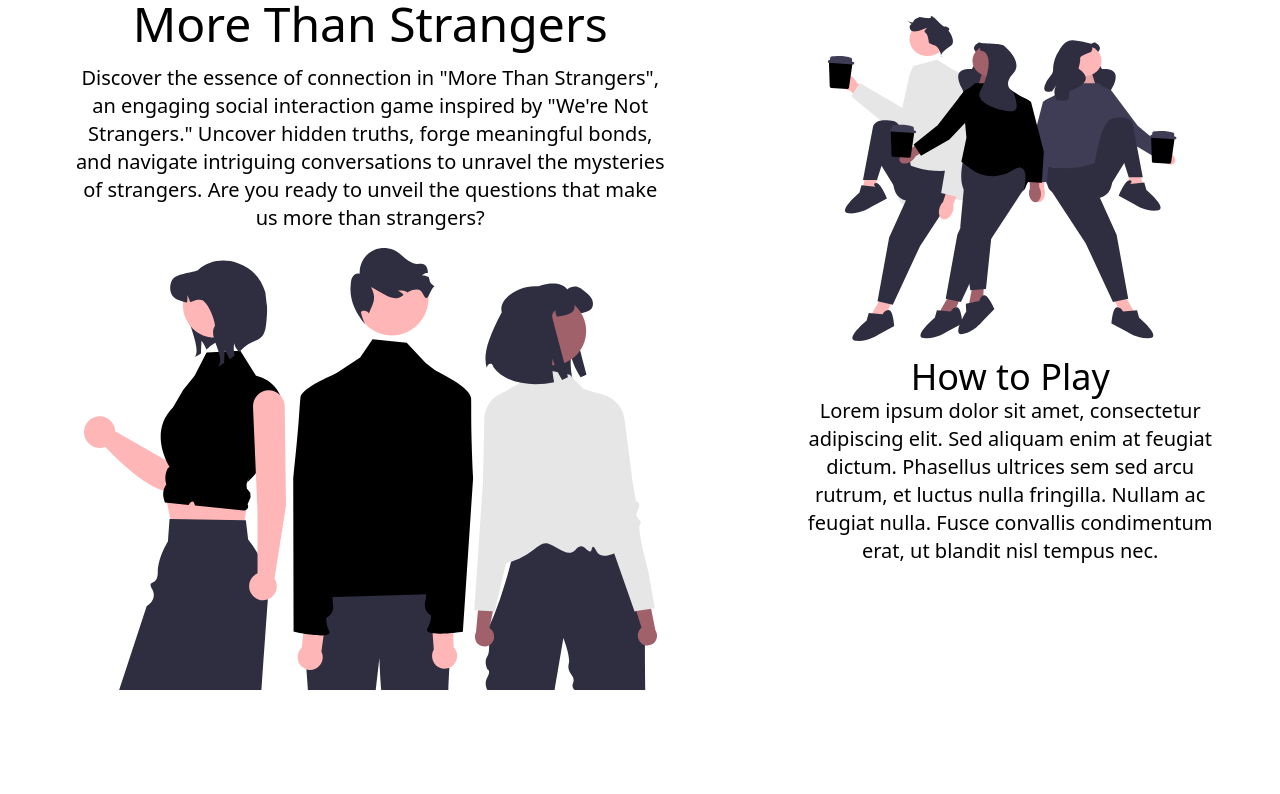
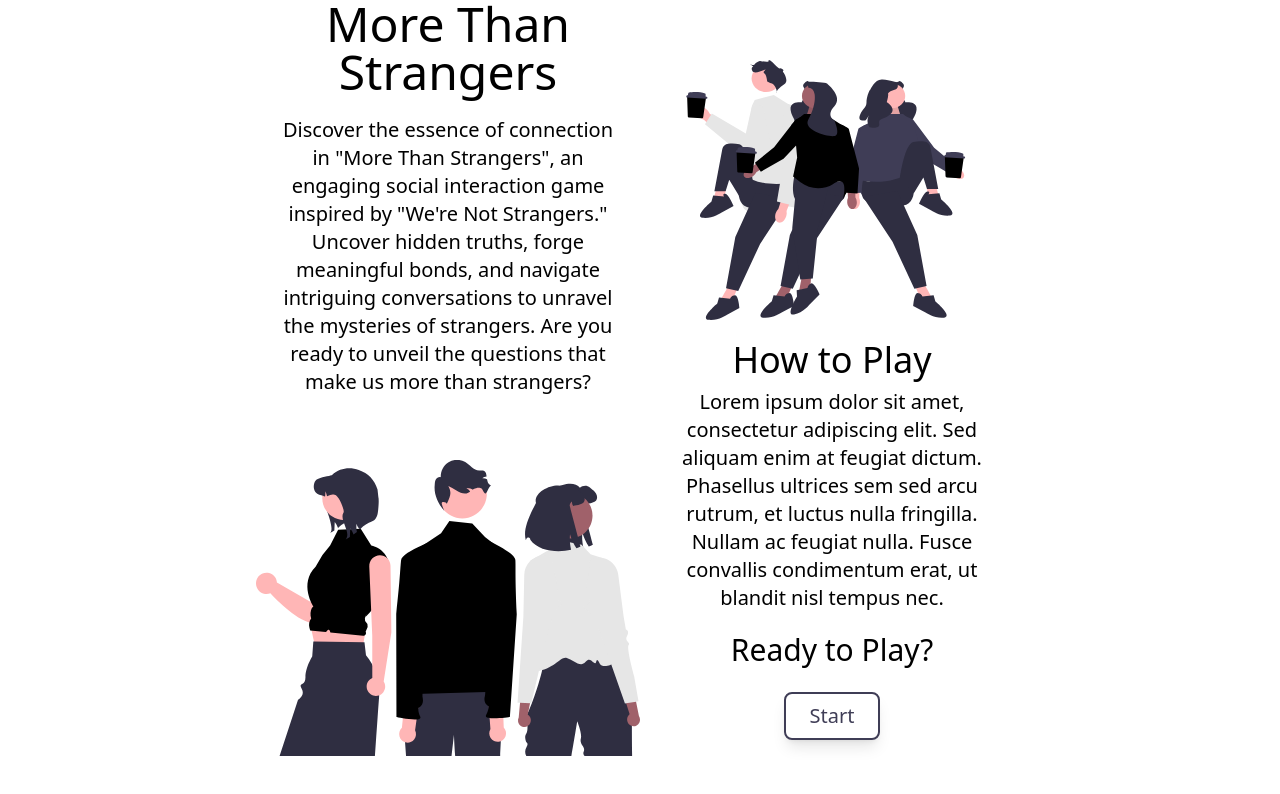
Before and after one commit to jolonarvaez/more-than-strangers, a Next.js app: page / in a window 1280 px wide. Shown: the top 794 px of the page. Built offline with nearby package versions, Linux system fonts and the light colour scheme.

Commit message:
added initial loading page skeleton

```diff
--- a/pages/index.tsx
+++ b/pages/index.tsx
@@ -5,10 +5,10 @@
 
 export default function Home() {
   return (
-    <div className="text-center flex flex-col lg:flex-row antialiased">
-      <div className="space-y-4">
+    <div className="text-center flex flex-col lg:flex-row antialiased h-screen w-4/5 sm:w-4/5 md:w-screen lg:w-3/5 mx-auto">
+      <div className="space-y-5 flex flex-col lg:h-screen justify-center items-center lg:w-1/2">
         <div className="text-5xl">More Than Strangers</div>
-        <div className="mx-auto w-4/5 text-xl">
+        <div className="mx-auto text-xl px-4">
           <p>
             Discover the essence of connection in "More Than Strangers", an
             engaging social interaction game inspired by "We're Not Strangers."
@@ -17,17 +17,26 @@
             you ready to unveil the questions that make us more than strangers?{" "}
           </p>
         </div>
-        <img className="mx-auto" src="figure1.svg" />
+        <img className="mx-auto h-1/2" src="figure1.svg" />
       </div>
-      <div className="space-y-4 my-4 flex flex-col-reverse lg:flex-col">
-        <img className="mx-auto" src="figure2.svg" />
-        <div>
-          <div className="text-4xl">How to Play</div>
-          <div className="mx-auto w-4/5 text-xl">
-            Lorem ipsum dolor sit amet, consectetur adipiscing elit. Sed aliquam
-            enim at feugiat dictum. Phasellus ultrices sem sed arcu rutrum, et
-            luctus nulla fringilla. Nullam ac feugiat nulla. Fusce convallis
-            condimentum erat, ut blandit nisl tempus nec.
+
+      <div className="lg:w-1/2 space-y-5 my-4 flex flex-col-reverse lg:flex-col justify-center items-center">
+        <img className="mx-auto mt-8 lg:mt-0" src="figure2.svg" />
+        <div className="space-y-5">
+          <div className="space-y-2">
+            <div className="text-4xl">How to Play</div>
+            <div className="mx-auto px-4 text-xl">
+              Lorem ipsum dolor sit amet, consectetur adipiscing elit. Sed
+              aliquam enim at feugiat dictum. Phasellus ultrices sem sed arcu
+              rutrum, et luctus nulla fringilla. Nullam ac feugiat nulla. Fusce
+              convallis condimentum erat, ut blandit nisl tempus nec.
+            </div>
+          </div>
+          <div className="space-y-6">
+            <div className="text-3xl">Ready to Play?</div>
+            <button className="px-6 py-2 rounded-lg shadow-lg transition duration-300 ease-in-out border-purple border-2 hover:bg-purple hover:text-white text-purple">
+              <div className="text-xl font-medium">Start</div>
+            </button>
           </div>
         </div>
       </div>
--- a/tailwind.config.js
+++ b/tailwind.config.js
@@ -12,6 +12,9 @@
         'gradient-conic':
           'conic-gradient(from 180deg at 50% 50%, var(--tw-gradient-stops))',
       },
+      colors: {
+        "purple": "#3F3D56"
+      },
     },
   },
   plugins: [],
```
